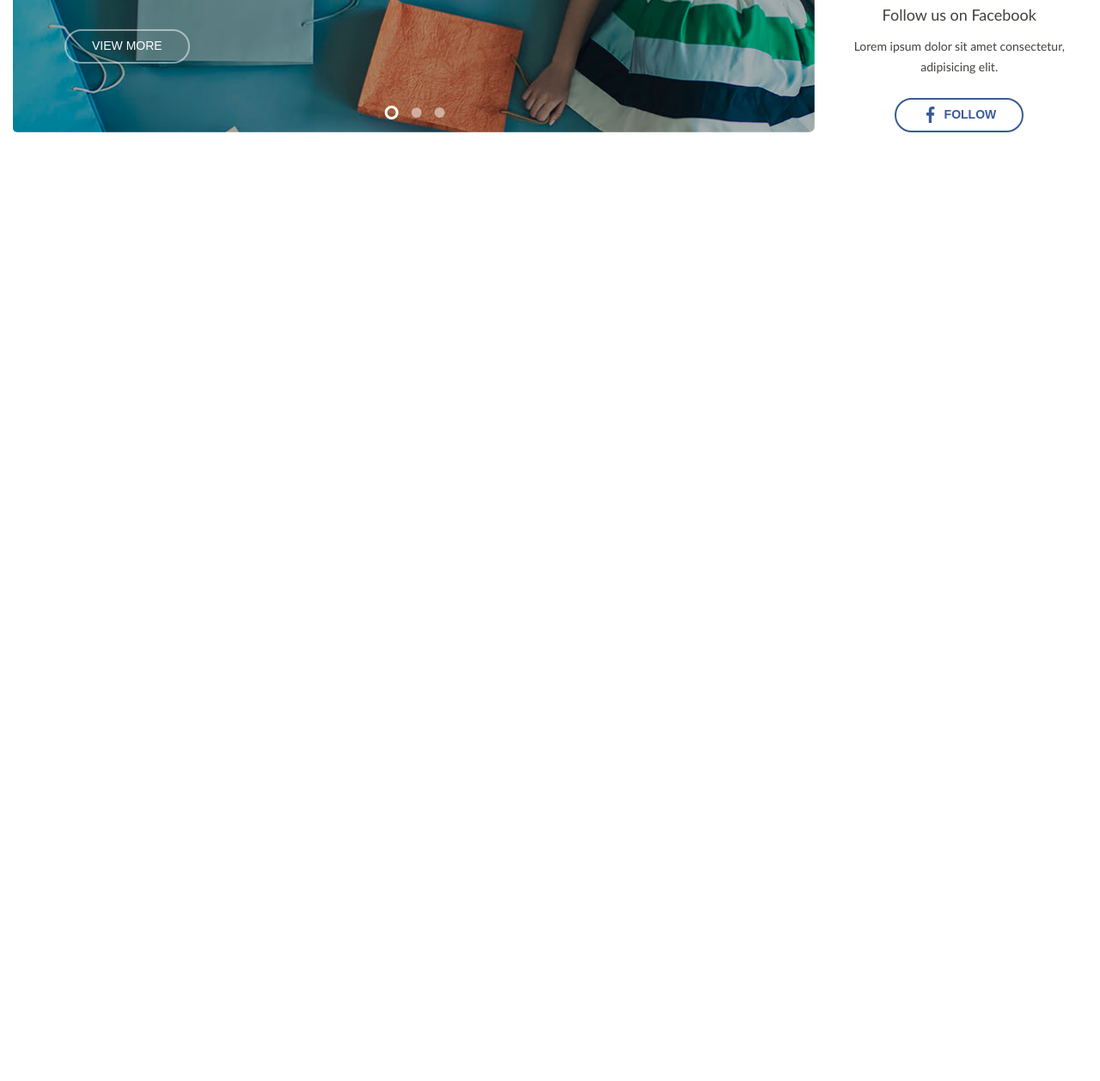
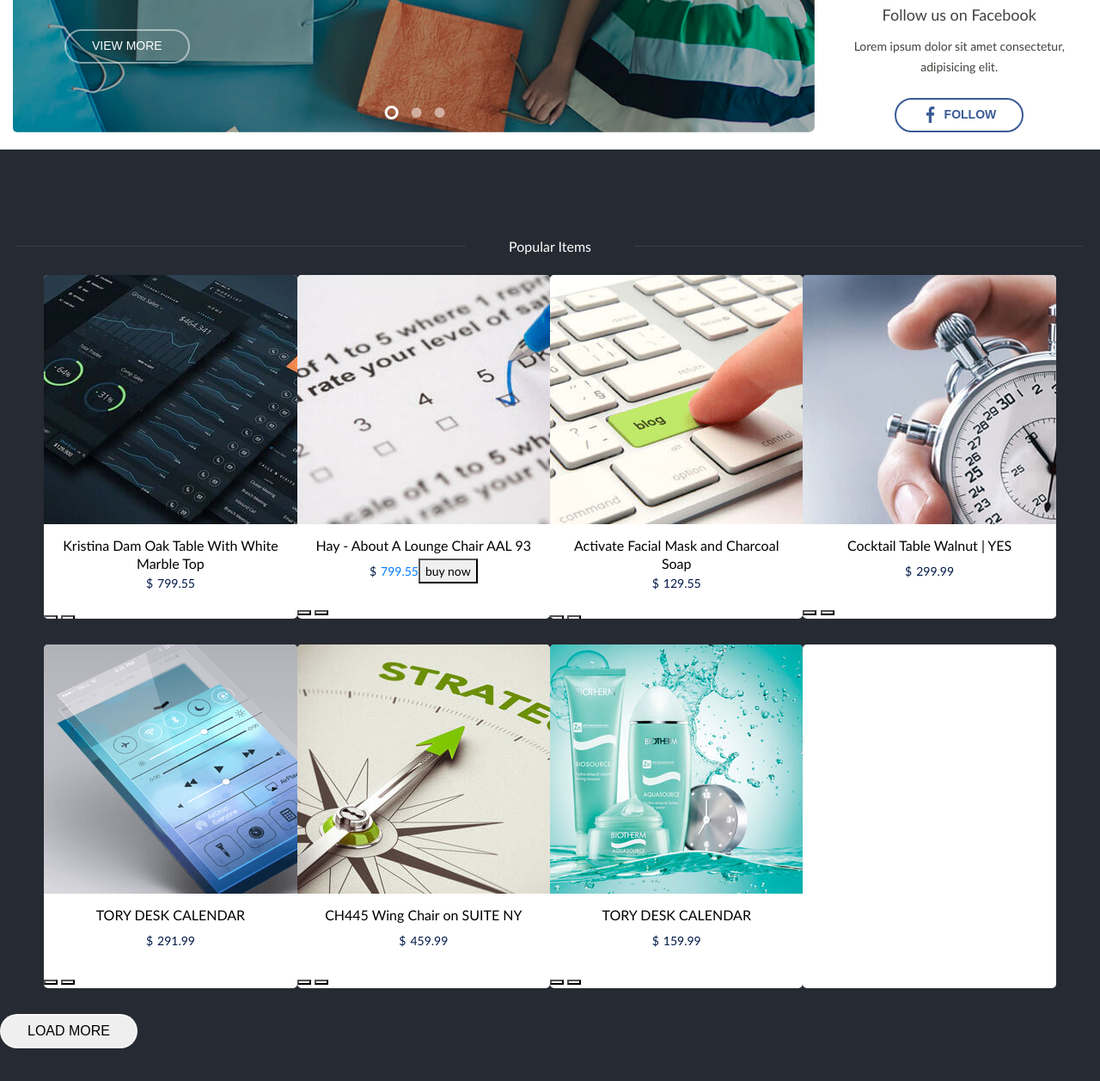
Before and after one commit to jordonss/osf_project, a website: page app/index.html in a window 1280 px wide. Shown: the part 454-1712 px from the top of the page at 86% size. Before the commit the page ends 800 px from the top, so only its background shows below. Drawn offline with nearby package versions, Linux system fonts and the light colour scheme; files whose address does not match are found by name.

Commit message:
pop section

```diff
--- a/app/index.html
+++ b/app/index.html
@@ -200,6 +200,99 @@
 		</div>
 	</section>
 
+	<section class="popular-items">
+		<div class="container">
+			<div class="row">
+				<div class="col">
+					<div class="popular-items-heading">
+						<div class="popular-line"></div>
+						<div class="popular-items-text">popular items</div>
+						<div class="popular-line"></div>
+					</div>
+
+					<div class="popular-items-list">
+
+						<div class="popular-list-item"><a href="#" class="popular-list-item-link"><img
+									src="../images/src/pop_items/pop1.png" alt=""></a>
+							<div class="popular-item-name">Kristina Dam Oak Table With White Marble Top</div>
+							<div class="popular-item-price">799.55</div>
+							<div class="popular-item-button-wrapper">
+								<button class="popular-item-button popular-item-button-cart"></button>
+								<button class="popular-item-button popular-item-button-fav"></button></div>
+						</div>
+
+						<div class="popular-list-item popular-item-buy">
+							<a href="#" class="popular-list-item-link"><img src="../images/src/pop_items/pop2.png" alt=""></a>
+							<a href="#" class="popular-item-name">Hay - About A Lounge Chair AAL 93</a>
+							<div class="popular-item-price">
+								<a href="#" class="popular-item-price-text">799.55</a>
+								<button class="popular-item-price-button">buy now</button>
+							</div>
+							<div class="popular-item-button-wrapper">
+								<button class="popular-item-button popular-item-button-cart"></button>
+								<button class="popular-item-button popular-item-button-fav"></button>
+							</div>
+						</div>
+
+						<div class="popular-list-item"><a href="#" class="popular-list-item-link"><img
+									src="../images/src/pop_items/pop3.png" alt=""></a>
+							<div class="popular-item-name">Activate Facial Mask and Charcoal Soap</div>
+							<div class="popular-item-price">129.55</div>
+							<div class="popular-item-button-wrapper">
+								<button class="popular-item-button popular-item-button-cart"></button>
+								<button class="popular-item-button popular-item-button-fav"></button></div>
+						</div>
+
+						<div class="popular-list-item"><a href="#" class="popular-list-item-link"><img
+									src="../images/src/pop_items/pop4.png" alt=""></a>
+							<div class="popular-item-name">Cocktail Table Walnut | YES</div>
+							<div class="popular-item-price">299.99</div>
+							<div class="popular-item-button-wrapper">
+								<button class="popular-item-button popular-item-button-cart"></button>
+								<button class="popular-item-button popular-item-button-fav"></button></div>
+						</div>
+
+						<div class="popular-list-item"><a href="#" class="popular-list-item-link"><img
+									src="../images/src/pop_items/pop5.png" alt=""></a>
+							<div class="popular-item-name">TORY DESK CALENDAR</div>
+							<div class="popular-item-price">291.99</div>
+							<div class="popular-item-button-wrapper">
+								<button class="popular-item-button popular-item-button-cart"></button>
+								<button class="popular-item-button popular-item-button-fav"></button></div>
+						</div>
+
+						<div class="popular-list-item"><a href="#" class="popular-list-item-link"><img
+									src="../images/src/pop_items/pop6.png" alt=""></a>
+							<div class="popular-item-name">CH445 Wing Chair on SUITE NY</div>
+							<div class="popular-item-price">459.99</div>
+							<div class="popular-item-button-wrapper">
+								<button class="popular-item-button popular-item-button-cart"></button>
+								<button class="popular-item-button popular-item-button-fav"></button></div>
+						</div>
+
+						<div class="popular-list-item"><a href="#" class="popular-list-item-link"><img
+									src="../images/src/pop_items/pop7.png" alt=""></a>
+							<div class="popular-item-name">TORY DESK CALENDAR</div>
+							<div class="popular-item-price">159.99</div>
+							<div class="popular-item-button-wrapper">
+								<button class="popular-item-button popular-item-button-cart"></button>
+								<button class="popular-item-button popular-item-button-fav"></button></div>
+						</div>
+
+						<div class="popular-list-item popular-dragons">
+							<div>My dragons are<br>misbehaving again.<br>Unbelieveable!</div>
+							<div class="popular-dragons-icon"> <span>5h ago</span></div>
+						</div>
+
+					</div>
+
+					<button class="popular-load-more button"><span>load more</span></button>
+				</div>
+
+			</div>
+		</div>
+	</section>
+
 	<script src="/node_modules/jquery/dist/jquery.js"></script>
 	<script src="/node_modules/owl.carousel/dist/owl.carousel.min.js"></script>
 	<script src="js/bootstrap.min.js"></script>
--- a/app/sass/main.sass
+++ b/app/sass/main.sass
@@ -1,6 +1,6 @@
 @import config
 
-// header sass
+// header section
 
 .header
   max-width: 1280px
@@ -350,3 +350,72 @@ h6
   &:hover
     img
       filter: invert(99%) sepia(100%) saturate(0%) hue-rotate(230deg) brightness(106%) contrast(100%)
+
+
+// popular items section
+
+.popular-items
+  background-color: #262a32
+  color: #fff
+  padding: 80px 0 55px
+
+.popular-items-heading
+  display: flex
+  align-items: center
+  padding: 20px
+  .popular-line
+    flex: 1 1 auto
+    height: 1px
+    background-color: rgba($color: #fff, $alpha: .1)
+
+.popular-items-text
+  text-transform: capitalize
+  white-space: nowrap
+  margin: 0 50px
+
+.popular-items-list
+  display: flex
+  flex-wrap: wrap
+  justify-content: center
+  a
+    &:hover
+      color: $accent
+
+.popular-list-item
+  display: flex
+  position: relative
+  justify-content: space-between
+  flex-direction: column
+  flex: 0 1 23%
+  border-radius: 5px
+  height: 400px
+  margin-bottom: 30px
+  overflow: hidden
+  background-color: #fff
+
+.popular-item-name
+  text-align: center
+  color: #000
+  line-height: 1.3em
+  padding: 15px 15px 0
+
+.popular-item-price
+  display: flex
+  text-align: center
+  align-items: center
+  font-size: 14px
+  justify-content: center
+  height: 40px
+  color: #011847
+  margin-bottom: 10px
+  &::before
+    content: '$ '
+    margin-right: 5px
+
+// .popular-item-button
+//   width: 90px
+//   height: 90px
+//   font-size: 32px
+//   background-color: #fff
+//   border-radius: 50%
+//   border: none
```
Also changed, not shown: app/css/app.min.css.
